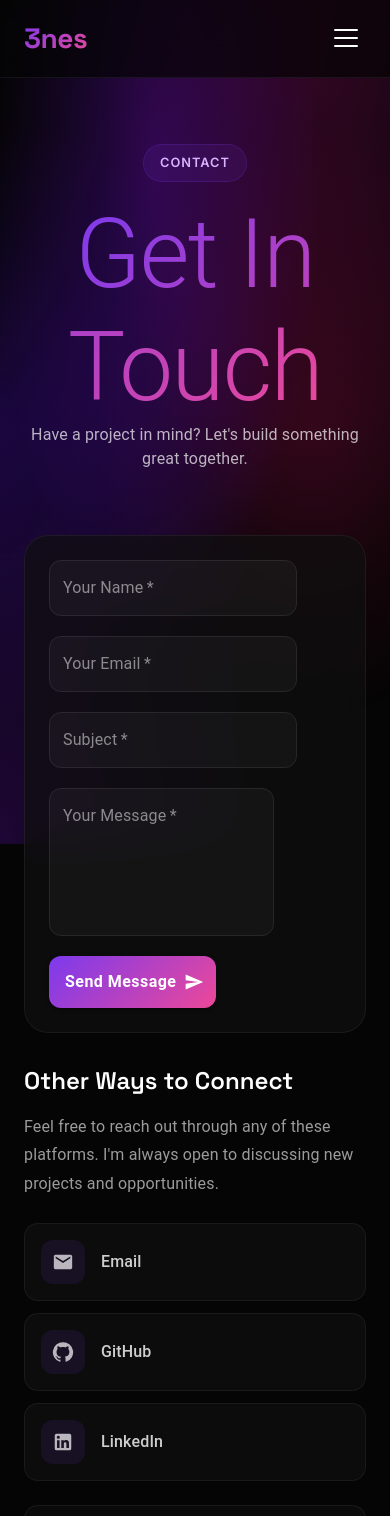
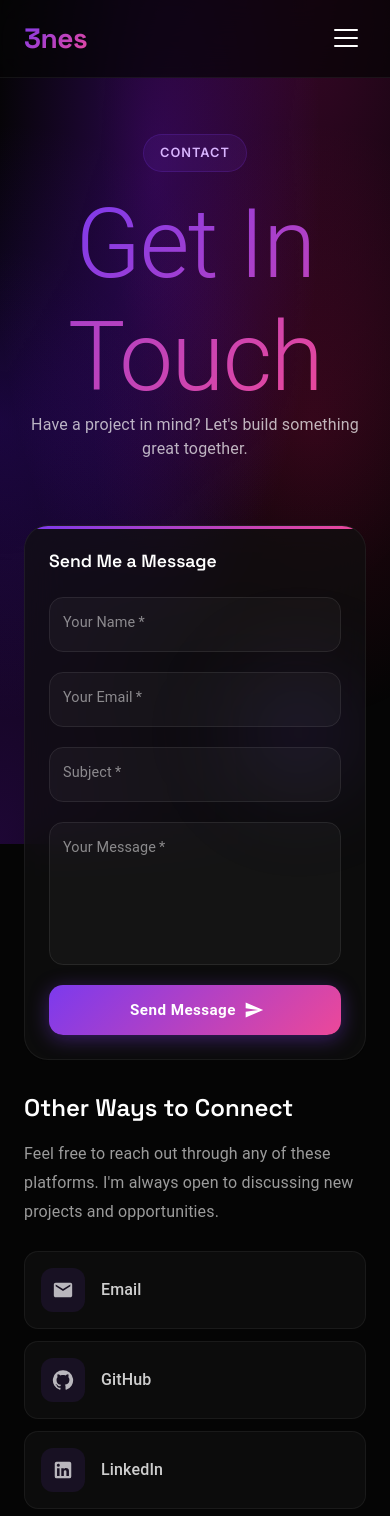
Before and after one commit to enesgunumdogdu/enesgunumdogducomtr, a React (Vite) app: page /contact in a window 390 px wide. Shown: the top 1516 px of the page. Built offline with nearby package versions, Linux system fonts and the light colour scheme.

Commit message:
Update personal branding and enhance responsiveness: Modified index.html for correct name spelling; improved App.css with mobile-friendly styles; updated About and Contact pages with new links and responsive design adjustments; refined Projects page with accurate GitHub links.

```diff
--- a/index.html
+++ b/index.html
@@ -4,10 +4,10 @@
     <meta charset="UTF-8" />
     <link rel="icon" type="image/svg+xml" href="/vite.svg" />
     <meta name="viewport" content="width=device-width, initial-scale=1.0" />
-    <meta name="description" content="Enes Gunumdogdu - Backend Developer specializing in Java, Spring Boot, and Cloud Technologies" />
-    <meta name="keywords" content="Backend Developer, Java, Spring Boot, Software Engineer, Enes Gunumdogdu" />
-    <meta name="author" content="Enes Gunumdogdu" />
-    <title>Enes Gunumdogdu | Backend Developer</title>
+    <meta name="description" content="Enes Günümdoğdu - Backend Developer specializing in Java, Spring Boot, and Cloud Technologies" />
+    <meta name="keywords" content="Backend Developer, Java, Spring Boot, Software Engineer, Enes Günümdoğdu" />
+    <meta name="author" content="Enes Günümdoğdu" />
+    <title>Enes Günümdoğdu | Backend Developer</title>
   </head>
   <body>
     <div id="root"></div>
--- a/src/App.css
+++ b/src/App.css
@@ -164,6 +164,13 @@
   min-height: 100vh;
   padding-top: 80px;
   position: relative;
+  overflow-x: hidden;
+}
+
+@media (max-width: 480px) {
+  .page {
+    padding-top: 70px;
+  }
 }
 
 /* ==================== HERO SECTION ==================== */
@@ -175,6 +182,13 @@
   padding: 4rem 2rem;
   position: relative;
   overflow: hidden;
+}
+
+@media (max-width: 480px) {
+  .hero {
+    padding: 2rem 1rem;
+    min-height: calc(100vh - 70px);
+  }
 }
 
 /* Animated Background Orbs */
@@ -236,6 +250,22 @@
 @keyframes orb-float-3 {
   0%, 100% { transform: translate(-50%, -50%) scale(1); }
   50% { transform: translate(-50%, -50%) scale(1.2); }
+}
+
+/* Smaller orbs on mobile to prevent overflow */
+@media (max-width: 768px) {
+  .orb-1 {
+    width: 300px;
+    height: 300px;
+  }
+  .orb-2 {
+    width: 250px;
+    height: 250px;
+  }
+  .orb-3 {
+    width: 200px;
+    height: 200px;
+  }
 }
 
 .hero-content {
@@ -453,6 +483,7 @@
   margin-right: auto;
   font-size: 1.1rem;
   line-height: 1.7;
+  text-align: center;
 }
 
 /* ==================== CARDS GRID ==================== */
@@ -592,6 +623,14 @@
   box-shadow: 0 30px 80px rgba(124, 58, 237, 0.25);
   position: relative;
   z-index: 1;
+}
+
+@media (max-width: 480px) {
+  .about-image {
+    width: 200px;
+    height: 200px;
+    font-size: 5rem;
+  }
 }
 
 .about-image-glow {
--- a/src/hooks/useDocumentTitle.js
+++ b/src/hooks/useDocumentTitle.js
@@ -3,7 +3,7 @@ import { useEffect } from 'react'
 function useDocumentTitle(title) {
   useEffect(() => {
     const prevTitle = document.title
-    document.title = title ? `${title} | Enes Gunumdogdu` : 'Enes Gunumdogdu | Backend Developer'
+    document.title = title ? `${title} | Enes Günümdoğdu` : 'Enes Günümdoğdu | Backend Developer'
 
     return () => {
       document.title = prevTitle
--- a/src/pages/Contact.jsx
+++ b/src/pages/Contact.jsx
@@ -1,5 +1,5 @@
 import { useState } from 'react'
-import { Box, Typography, TextField, Button, Grid } from '@mui/material'
+import { Box, Typography, TextField, Button } from '@mui/material'
 import { Send, Email, GitHub, LinkedIn, CheckCircle, LocationOn } from '@mui/icons-material'
 import useDocumentTitle from '../hooks/useDocumentTitle'
 
@@ -56,24 +56,29 @@ function Contact() {
   const inputStyles = {
     '& .MuiOutlinedInput-root': {
       background: 'rgba(255, 255, 255, 0.03)',
-      borderRadius: '12px',
+      borderRadius: '14px',
       color: 'white',
+      fontSize: { xs: '0.95rem', md: '1rem' },
+      transition: 'all 0.3s ease',
       '& fieldset': {
-        borderColor: 'rgba(255, 255, 255, 0.08)'
+        borderColor: 'rgba(255, 255, 255, 0.08)',
+        transition: 'all 0.3s ease'
       },
       '&:hover fieldset': {
-        borderColor: 'rgba(124, 58, 237, 0.3)'
+        borderColor: 'rgba(124, 58, 237, 0.4)'
       },
       '&.Mui-focused fieldset': {
         borderColor: '#7c3aed',
-        borderWidth: '1px'
+        borderWidth: '2px',
+        boxShadow: '0 0 20px rgba(124, 58, 237, 0.15)'
       },
       '&.Mui-focused': {
-        background: 'rgba(124, 58, 237, 0.05)'
+        background: 'rgba(124, 58, 237, 0.08)'
       }
     },
     '& .MuiInputLabel-root': {
       color: 'rgba(255, 255, 255, 0.5)',
+      fontSize: { xs: '0.9rem', md: '1rem' },
       '&.Mui-focused': {
         color: '#a855f7'
       }
@@ -94,20 +99,44 @@ function Contact() {
         </Box>
 
         <Box sx={{ maxWidth: 1000, mx: 'auto' }}>
-          <Grid container spacing={4}>
+          <Box sx={{ display: 'flex', flexDirection: { xs: 'column', md: 'row' }, gap: 4 }}>
             {/* Contact Form */}
-            <Grid item xs={12} md={7}>
+            <Box sx={{ flex: { xs: '1', md: '1.4' } }}>
               <Box
                 sx={{
                   background: 'rgba(17, 17, 17, 0.7)',
                   backdropFilter: 'blur(20px)',
                   border: '1px solid rgba(255,255,255,0.06)',
                   borderRadius: '24px',
-                  p: { xs: 3, md: 4 }
+                  p: { xs: 3, md: 4 },
+                  position: 'relative',
+                  overflow: 'hidden',
+                  '&::before': {
+                    content: '""',
+                    position: 'absolute',
+                    top: 0,
+                    left: 0,
+                    right: 0,
+                    height: '3px',
+                    background: 'linear-gradient(135deg, #7c3aed 0%, #ec4899 100%)',
+                  }
                 }}
               >
+                {/* Decorative glow */}
+                <Box
+                  sx={{
+                    position: 'absolute',
+                    top: '20%',
+                    right: '-10%',
+                    width: 200,
+                    height: 200,
+                    background: 'radial-gradient(circle, rgba(124, 58, 237, 0.15) 0%, transparent 70%)',
+                    filter: 'blur(40px)',
+                    pointerEvents: 'none'
+                  }}
+                />
                 {submitted ? (
-                  <Box sx={{ textAlign: 'center', py: 6 }}>
+                  <Box sx={{ textAlign: 'center', py: 6, position: 'relative' }}>
                     <Box
                       sx={{
                         width: 80,
@@ -140,8 +169,20 @@ function Contact() {
                   </Box>
                 ) : (
                   <form onSubmit={handleSubmit}>
-                    <Grid container spacing={2.5}>
-                      <Grid item xs={12} sm={6}>
+                    <Typography
+                      variant="h5"
+                      sx={{
+                        fontFamily: "'Space Grotesk', sans-serif",
+                        fontWeight: 600,
+                        mb: 3,
+                        color: 'white',
+                        fontSize: { xs: '1.1rem', md: '1.25rem' }
+                      }}
+                    >
+                      Send Me a Message
+                    </Typography>
+                    <Box sx={{ display: 'flex', flexDirection: 'column', gap: 2.5 }}>
+                      <Box sx={{ display: 'flex', flexDirection: { xs: 'column', sm: 'row' }, gap: 2.5 }}>
                         <TextField
                           fullWidth
                           label="Your Name"
@@ -151,8 +192,6 @@ function Contact() {
                           required
                           sx={inputStyles}
                         />
-                      </Grid>
-                      <Grid item xs={12} sm={6}>
                         <TextField
                           fullWidth
                           label="Your Email"
@@ -163,8 +202,7 @@ function Contact() {
                           required
                           sx={inputStyles}
                         />
-                      </Grid>
-                      <Grid item xs={12}>
+                      </Box>
                       <TextField
                         fullWidth
                         label="Subject"
@@ -174,8 +212,6 @@ function Contact() {
                         required
                         sx={inputStyles}
                       />
-                      </Grid>
-                      <Grid item xs={12}>
                       <TextField
                         fullWidth
                         label="Your Message"
@@ -187,8 +223,6 @@ function Contact() {
                         rows={5}
                         sx={inputStyles}
                       />
-                      </Grid>
-                      <Grid item xs={12}>
                       <Button
                         type="submit"
                         fullWidth
@@ -197,14 +231,19 @@ function Contact() {
                         endIcon={!isSubmitting && <Send />}
                         sx={{
                           background: 'linear-gradient(135deg, #7c3aed 0%, #ec4899 100%)',
-                            py: 1.5,
-                            borderRadius: '12px',
-                            fontSize: '1rem',
+                          py: { xs: 1.5, md: 1.75 },
+                          borderRadius: '14px',
+                          fontSize: { xs: '0.95rem', md: '1.05rem' },
                           fontWeight: 600,
                           textTransform: 'none',
+                          boxShadow: '0 4px 20px rgba(124, 58, 237, 0.4)',
+                          transition: 'all 0.3s cubic-bezier(0.4, 0, 0.2, 1)',
                           '&:hover': {
-                              transform: 'translateY(-2px)',
-                              boxShadow: '0 8px 30px rgba(124, 58, 237, 0.5)'
+                            transform: 'translateY(-3px)',
+                            boxShadow: '0 12px 35px rgba(124, 58, 237, 0.5)'
+                          },
+                          '&:active': {
+                            transform: 'translateY(-1px)'
                           },
                           '&:disabled': {
                             background: 'linear-gradient(135deg, #7c3aed 0%, #ec4899 100%)',
@@ -215,15 +254,14 @@ function Contact() {
                       >
                         {isSubmitting ? 'Sending...' : 'Send Message'}
                       </Button>
-                      </Grid>
-                    </Grid>
+                    </Box>
                   </form>
                 )}
               </Box>
-            </Grid>
+            </Box>
 
             {/* Contact Info */}
-            <Grid item xs={12} md={5}>
+            <Box sx={{ flex: '1' }}>
               <Box sx={{ height: '100%', display: 'flex', flexDirection: 'column' }}>
                 <Typography
                   variant="h5"
@@ -345,8 +383,8 @@ function Contact() {
                   </Box>
                 </Box>
               </Box>
-            </Grid>
-          </Grid>
+            </Box>
+          </Box>
         </Box>
       </Box>
     </Box>
--- a/src/pages/Projects.jsx
+++ b/src/pages/Projects.jsx
@@ -12,7 +12,7 @@ function Projects() {
       tags: ['Java 24', 'Spring Boot', 'Spring Cloud', 'RabbitMQ', 'Gemini API', 'Keycloak'],
       icon: '💪',
       gradient: 'linear-gradient(135deg, #7c3aed 0%, #ec4899 100%)',
-      github: 'https://github.com/enesgunumdogdu',
+      github: 'https://github.com/enesgunumdogdu/fitness-microservice',
       live: null
     },
     {
@@ -21,7 +21,7 @@ function Projects() {
       tags: ['Java 24', 'Spring Boot', 'Spring Security', 'Vue.js', 'PostgreSQL', 'Docker'],
       icon: '🏥',
       gradient: 'linear-gradient(135deg, #6366f1 0%, #8b5cf6 100%)',
-      github: 'https://github.com/enesgunumdogdu',
+      github: 'https://github.com/enesgunumdogdu/hospital-management',
       live: null
     },
     {
@@ -30,7 +30,7 @@ function Projects() {
       tags: ['Java 24', 'Spring Boot', 'PostgreSQL', 'Maven', 'Docker'],
       icon: '📋',
       gradient: 'linear-gradient(135deg, #ec4899 0%, #f43f5e 100%)',
-      github: 'https://github.com/enesgunumdogdu',
+      github: 'https://github.com/enesgunumdogdu/task-management-api',
       live: null
     },
     {
@@ -40,7 +40,7 @@ function Projects() {
       icon: '🎬',
       gradient: 'linear-gradient(135deg, #f43f5e 0%, #ff6b6b 100%)',
       github: null,
-      live: null
+      live: 'https://youtube.com/@enesgunumdogdu'
     },
     {
       title: 'AI Style Transfer Project',
@@ -48,7 +48,7 @@ function Projects() {
       tags: ['Python', 'Machine Learning', 'AI', 'TUBITAK'],
       icon: '🎨',
       gradient: 'linear-gradient(135deg, #14b8a6 0%, #06b6d4 100%)',
-      github: 'https://github.com/enesgunumdogdu',
+      github: 'https://github.com/enesgunumdogdu/style-transfer',
       live: null
     },
     {
@@ -57,7 +57,7 @@ function Projects() {
       tags: ['React', 'MUI', 'Vite', 'Responsive'],
       icon: '🌐',
       gradient: 'linear-gradient(135deg, #8b5cf6 0%, #d946ef 100%)',
-      github: 'https://github.com/enesgunumdogdu',
+      github: 'https://github.com/enesgunumdogdu/enesgunumdogdu.com.tr',
       live: 'https://enesgunumdogdu.com.tr'
     }
   ]
```
Also changed, not shown: src/pages/About.jsx (+71 -45 lines). Lines whose indentation alone changed are shown as unchanged.
